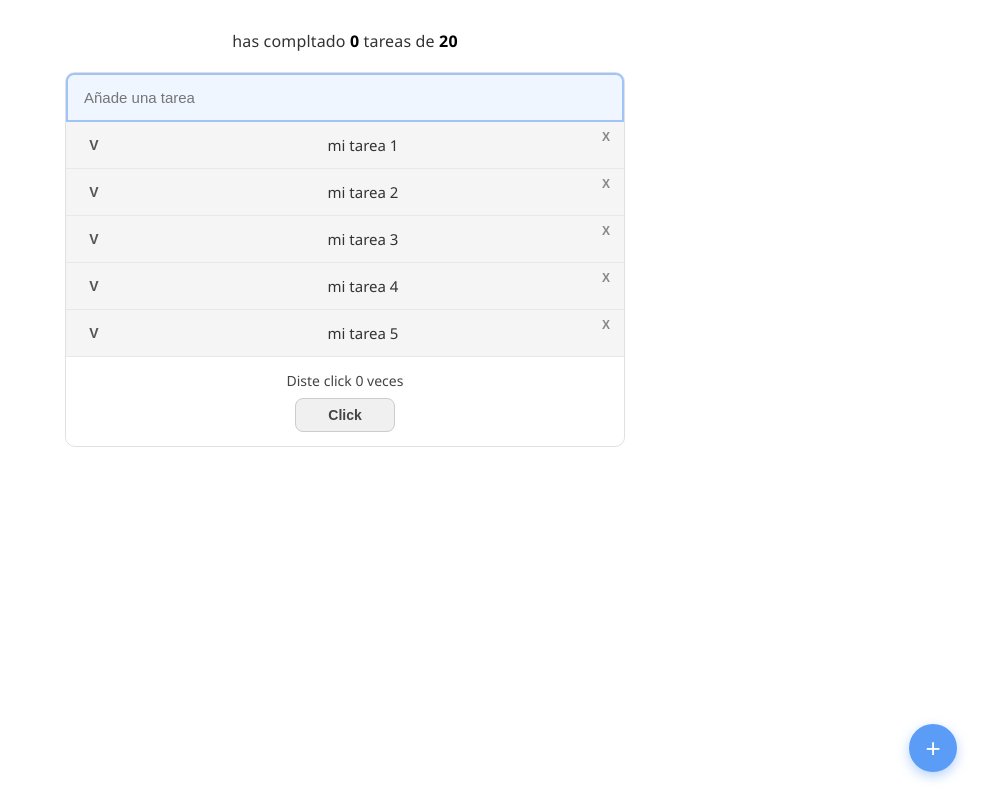
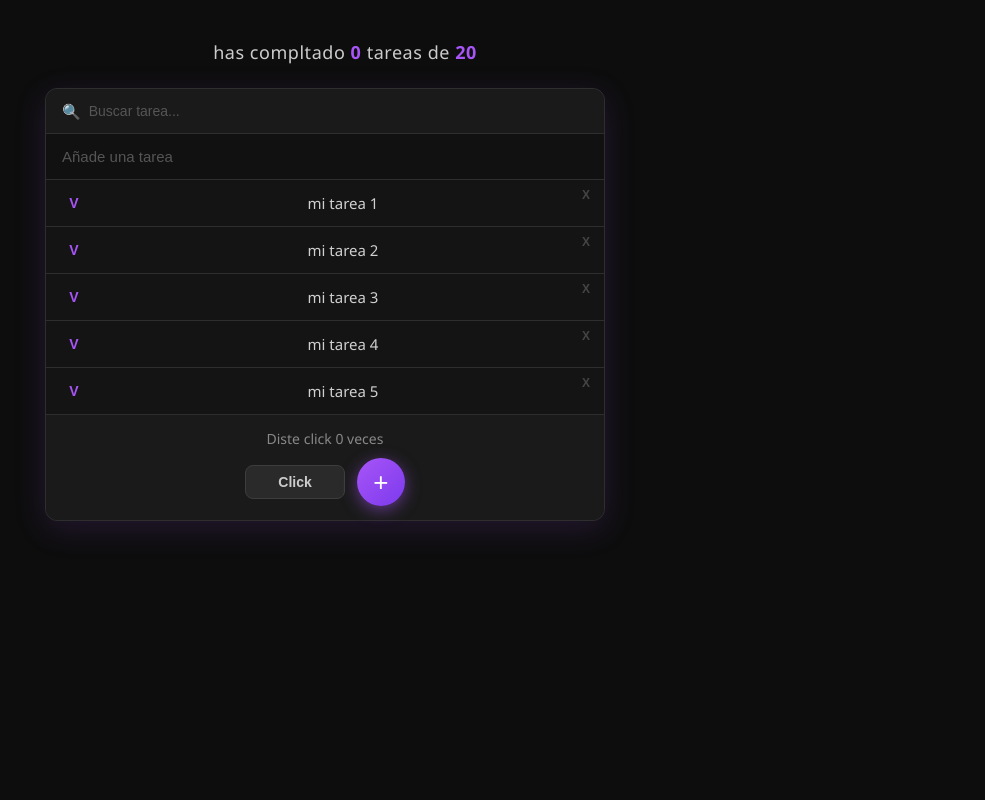
Before and after one commit to llMech/Bases-en-React, a React (Create React App) app: page / in a window 1280 px wide. Shown: the whole page, without its empty margins (295-1280 px from the left). Built offline with nearby package versions, Linux system fonts and the light colour scheme.

Commit message:
Buscador implementado

```diff
--- a/src/App.css
+++ b/src/App.css
@@ -6,63 +6,28 @@
 
 body {
   font-family: 'Segoe UI', Tahoma, Geneva, Verdana, sans-serif;
-  background: #ffffff;
+  background: #0d0d0d;
   min-height: 100vh;
   display: flex;
   justify-content: center;
-  padding: 30px 16px;
+  padding: 40px 16px;
 }
 
 #root {
   width: 100%;
-  max-width: 580px;
-  display: flex;
-  flex-direction: column;
-  align-items: center;
+  max-width: 600px;
 }
 
 h1 {
   text-align: center;
-  font-size: 16px;
+  font-size: 18px;
   font-weight: 400;
-  color: #333;
-  margin-bottom: 20px;
-  letter-spacing: 0.01em;
+  color: #ccc;
+  margin-bottom: 24px;
+  letter-spacing: 0.03em;
 }
 
 h1 strong {
-  font-weight: 700;
-  color: #000;
+  font-weight: 800;
+  color: #a855f7;
 }
-
-.contador-info {
-  text-align: center;
-  font-size: 14px;
-  color: #444;
-  margin-top: 20px;
-  margin-bottom: 8px;
-}
-
-.btn-float {
-  position: fixed;
-  bottom: 28px;
-  right: 28px;
-  width: 52px;
-  height: 52px;
-  border-radius: 50%;
-  background: #5b9cf6;
-  color: white;
-  font-size: 28px;
-  border: none;
-  cursor: pointer;
-  box-shadow: 0 4px 14px rgba(91, 156, 246, 0.5);
-  display: flex;
-  align-items: center;
-  justify-content: center;
-  transition: background 0.2s, transform 0.15s;
-}
-
-.btn-float:hover {
-  background: #357abd;
-  transform: scale(1.08);
-}
--- a/src/App.js
+++ b/src/App.js
@@ -1,9 +1,17 @@
 import './App.css';
-import { useState } from 'react';
+import { useState, useEffect } from 'react';
 import { Tareas } from './Tarea.js';
 
 function App() {
-  const [click, setclick] = useState(0);
+  const [click, setclick] = useState(() => {
+    const guardado = localStorage.getItem("contador");
+    return guardado ? parseInt(guardado) : 0;
+  });
+
+  // Guarda el contador cada vez que cambia
+  useEffect(() => {
+    localStorage.setItem("contador", click);
+  }, [click]);
 
   const manejarclick = () => {
     setclick(prev => prev + 1);
--- a/src/Tarea.css
+++ b/src/Tarea.css
@@ -1,30 +1,81 @@
 .tareas-container {
   width: 100%;
   max-width: 560px;
-  background: #fff;
-  border: 1px solid #e0e0e0;
-  border-radius: 10px;
+  background: #1a1a1a;
+  border: 1px solid #2e2e2e;
+  border-radius: 12px;
   overflow: visible;
   position: relative;
+  box-shadow: 0 8px 32px rgba(168, 85, 247, 0.15);
 }
 
+/* Buscador */
+.buscador-wrapper {
+  display: flex;
+  align-items: center;
+  padding: 12px 16px;
+  background: #1a1a1a;
+  border-bottom: 1px solid #2e2e2e;
+  border-radius: 12px 12px 0 0;
+  gap: 8px;
+}
+
+.buscador-icono {
+  font-size: 15px;
+  color: #a855f7;
+  flex-shrink: 0;
+}
+
+.input-buscador {
+  flex: 1;
+  border: none;
+  outline: none;
+  font-size: 14px;
+  color: #e0e0e0;
+  background: transparent;
+}
+
+.input-buscador::placeholder {
+  color: #555;
+}
+
+.btn-limpiar {
+  background: none;
+  border: none;
+  font-size: 13px;
+  color: #555;
+  cursor: pointer;
+  padding: 2px 4px;
+  transition: color 0.15s;
+}
+
+.btn-limpiar:hover {
+  color: #a855f7;
+}
+
+/* Input nueva tarea */
 .input-top {
   width: 100%;
   padding: 14px 16px;
   font-size: 15px;
-  border: 2px solid #a0c4f8;
-  border-radius: 8px 8px 0 0;
+  border: none;
+  border-bottom: 1px solid #2e2e2e;
   outline: none;
-  background: #f0f6ff;
-  color: #333;
+  background: #111;
+  color: #e0e0e0;
   box-sizing: border-box;
 }
 
-.input-top:focus {
-  border-color: #5b9cf6;
-  background: #e8f1ff;
+.input-top::placeholder {
+  color: #555;
 }
 
+.input-top:focus {
+  background: #1e1230;
+  border-bottom: 1px solid #a855f7;
+}
+
+/* Lista */
 .lista-tareas {
   list-style: none;
   margin: 0;
@@ -35,10 +86,15 @@
   display: flex;
   align-items: center;
   padding: 13px 16px;
-  border-bottom: 1px solid #e8e8e8;
-  background: #f5f5f5;
+  border-bottom: 1px solid #2e2e2e;
+  background: #141414;
   gap: 12px;
   position: relative;
+  transition: background 0.15s;
+}
+
+.tarea-item:hover {
+  background: #1e1230;
 }
 
 .tarea-item:last-child {
@@ -50,23 +106,28 @@
   border: none;
   font-weight: 700;
   font-size: 14px;
-  color: #555;
+  color: #a855f7;
   cursor: pointer;
   width: 24px;
   flex-shrink: 0;
   padding: 0;
+  transition: color 0.15s;
+}
+
+.btn-completar:hover {
+  color: #c084fc;
 }
 
 .tarea-texto {
   flex: 1;
   font-size: 15px;
-  color: #333;
+  color: #d0d0d0;
   text-align: center;
 }
 
 .tarea-texto.completada {
   text-decoration: line-through;
-  color: #aaa;
+  color: #444;
 }
 
 .btn-eliminar {
@@ -77,30 +138,39 @@
   border: none;
   font-weight: 700;
   font-size: 12px;
-  color: #888;
+  color: #444;
   cursor: pointer;
   padding: 2px 4px;
   transition: color 0.15s;
 }
 
 .btn-eliminar:hover {
-  color: #e74c3c;
+  color: #f87171;
 }
 
+.sin-resultados {
+  text-align: center;
+  padding: 20px;
+  color: #555;
+  font-size: 14px;
+  background: #141414;
+}
+
+/* Barra inferior */
 .bottom-bar {
   padding: 14px 16px;
-  background: #fff;
-  border-top: 1px solid #e8e8e8;
-  border-radius: 0 0 10px 10px;
+  background: #1a1a1a;
+  border-top: 1px solid #2e2e2e;
+  border-radius: 0 0 12px 12px;
   display: flex;
   flex-direction: column;
   align-items: center;
-  gap: 8px;
+  gap: 10px;
 }
 
 .click-info {
   font-size: 14px;
-  color: #444;
+  color: #888;
   text-align: center;
 }
 
@@ -112,37 +182,39 @@
 
 .btn-click {
   padding: 8px 32px;
-  background: #f0f0f0;
-  color: #444;
-  border: 1px solid #ccc;
+  background: #2a2a2a;
+  color: #ccc;
+  border: 1px solid #3d3d3d;
   border-radius: 8px;
   font-size: 14px;
   font-weight: 600;
   cursor: pointer;
-  transition: background 0.2s;
+  transition: background 0.2s, border-color 0.2s;
 }
 
 .btn-click:hover {
-  background: #e0e0e0;
+  background: #1e1230;
+  border-color: #a855f7;
+  color: #a855f7;
 }
 
 .btn-float {
   width: 48px;
   height: 48px;
   border-radius: 50%;
-  background: #5b9cf6;
+  background: linear-gradient(135deg, #a855f7, #7c3aed);
   color: white;
   font-size: 26px;
   border: none;
   cursor: pointer;
-  box-shadow: 0 4px 12px rgba(91, 156, 246, 0.45);
+  box-shadow: 0 4px 16px rgba(168, 85, 247, 0.5);
   display: flex;
   align-items: center;
   justify-content: center;
-  transition: background 0.2s, transform 0.15s;
+  transition: transform 0.15s, box-shadow 0.2s;
 }
 
 .btn-float:hover {
-  background: #357abd;
-  transform: scale(1.08);
+  transform: scale(1.1);
+  box-shadow: 0 6px 20px rgba(168, 85, 247, 0.7);
 }
--- a/src/Tarea.js
+++ b/src/Tarea.js
@@ -1,18 +1,29 @@
-import { useState } from "react";
+import { useState, useEffect } from "react";
 import "./Tarea.css";
 
 export function Tareas({ alHacerClick, contador }) {
-  const [listaTareas, setListaTareas] = useState([
+  const [listaTareas, setListaTareas] = useState(() => {
+    const guardadas = localStorage.getItem("tareas");
+    return guardadas
+      ? JSON.parse(guardadas)
+      : [
           { id: 1, texto: "mi tarea 1", completada: false },
           { id: 2, texto: "mi tarea 2", completada: false },
           { id: 3, texto: "mi tarea 3", completada: false },
           { id: 4, texto: "mi tarea 4", completada: false },
           { id: 5, texto: "mi tarea 5", completada: false },
-  ]);
+        ];
+  });
 
   const [nuevaTarea, setNuevaTarea] = useState("");
+  const [busqueda, setBusqueda] = useState("");
+
+  useEffect(() => {
+    localStorage.setItem("tareas", JSON.stringify(listaTareas));
+  }, [listaTareas]);
 
   const manejarCambio = (e) => setNuevaTarea(e.target.value);
+  const manejarBusqueda = (e) => setBusqueda(e.target.value);
 
   const agregarTarea = () => {
     if (nuevaTarea.trim() === "") return;
@@ -30,8 +41,29 @@ export function Tareas({ alHacerClick, contador }) {
     ));
   };
 
+  // Filtra las tareas según la búsqueda
+  const tareasFiltradas = listaTareas.filter((t) =>
+    t.texto.toLowerCase().includes(busqueda.toLowerCase())
+  );
+
   return (
     <div className="tareas-container">
+
+      {/* Buscador */}
+      <div className="buscador-wrapper">
+        <span className="buscador-icono">🔍</span>
+        <input
+          className="input-buscador"
+          value={busqueda}
+          onChange={manejarBusqueda}
+          placeholder="Buscar tarea..."
+        />
+        {busqueda && (
+          <button className="btn-limpiar" onClick={() => setBusqueda("")}>✕</button>
+        )}
+      </div>
+
+      {/* Input para nueva tarea */}
       <input
         className="input-top"
         value={nuevaTarea}
@@ -40,7 +72,8 @@ export function Tareas({ alHacerClick, contador }) {
       />
 
       <ul className="lista-tareas">
-        {listaTareas.map((tarea) => (
+        {tareasFiltradas.length > 0 ? (
+          tareasFiltradas.map((tarea) => (
             <li key={tarea.id} className="tarea-item">
               <button className="btn-completar" onClick={() => toggleCompletada(tarea.id)}>
                 {tarea.completada ? "✓" : "V"}
@@ -50,16 +83,19 @@ export function Tareas({ alHacerClick, contador }) {
               </span>
               <button className="btn-eliminar" onClick={() => eliminarTarea(tarea.id)}>X</button>
             </li>
-        ))}
+          ))
+        ) : (
+          <li className="sin-resultados">No se encontraron tareas</li>
+        )}
       </ul>
 
-      {/* Texto "Diste click" encima del botón Click */}
       <div className="bottom-bar">
         <p className="click-info">Diste click {contador} veces</p>
+        <div className="bottom-actions">
           <button className="btn-click" onClick={alHacerClick}>Click</button>
           <button className="btn-float" onClick={agregarTarea}>+</button>
         </div>
-
+      </div>
     </div>
   );
 }
```
Lines whose indentation alone changed are shown as unchanged.
